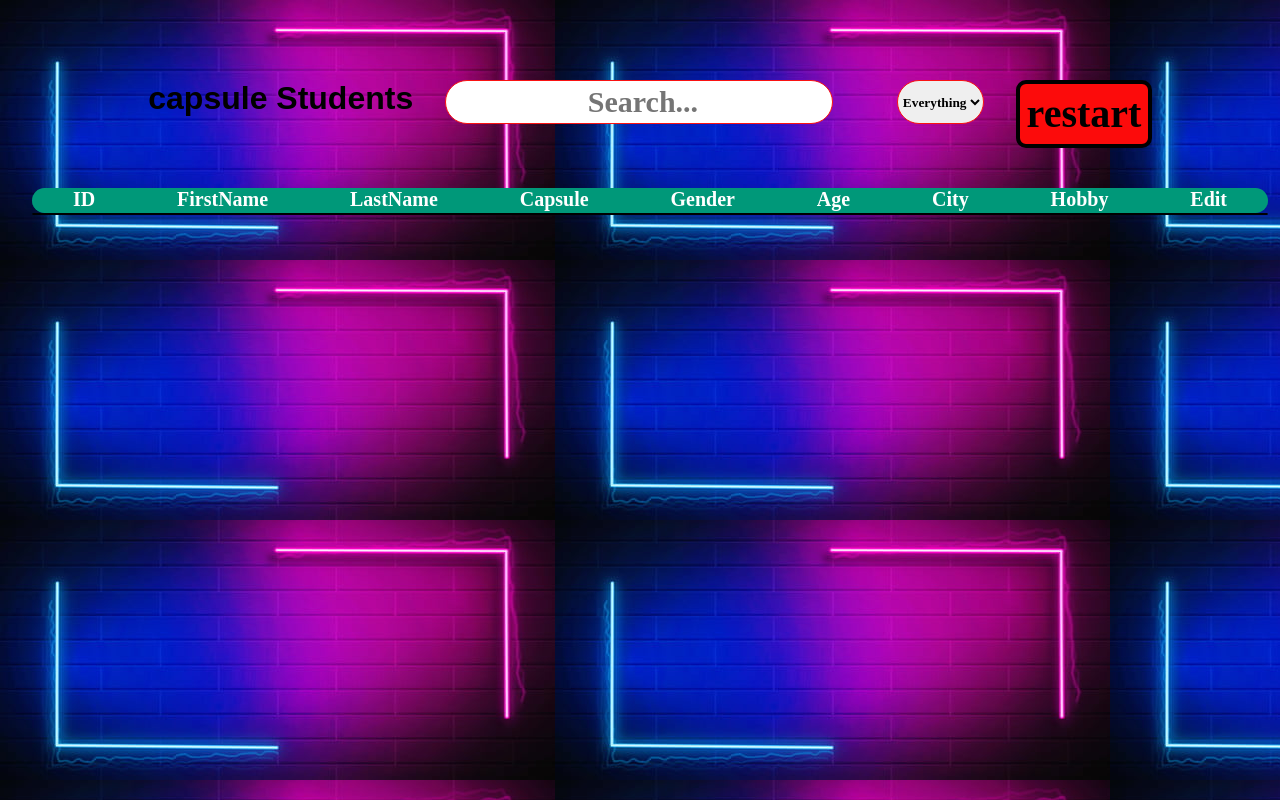
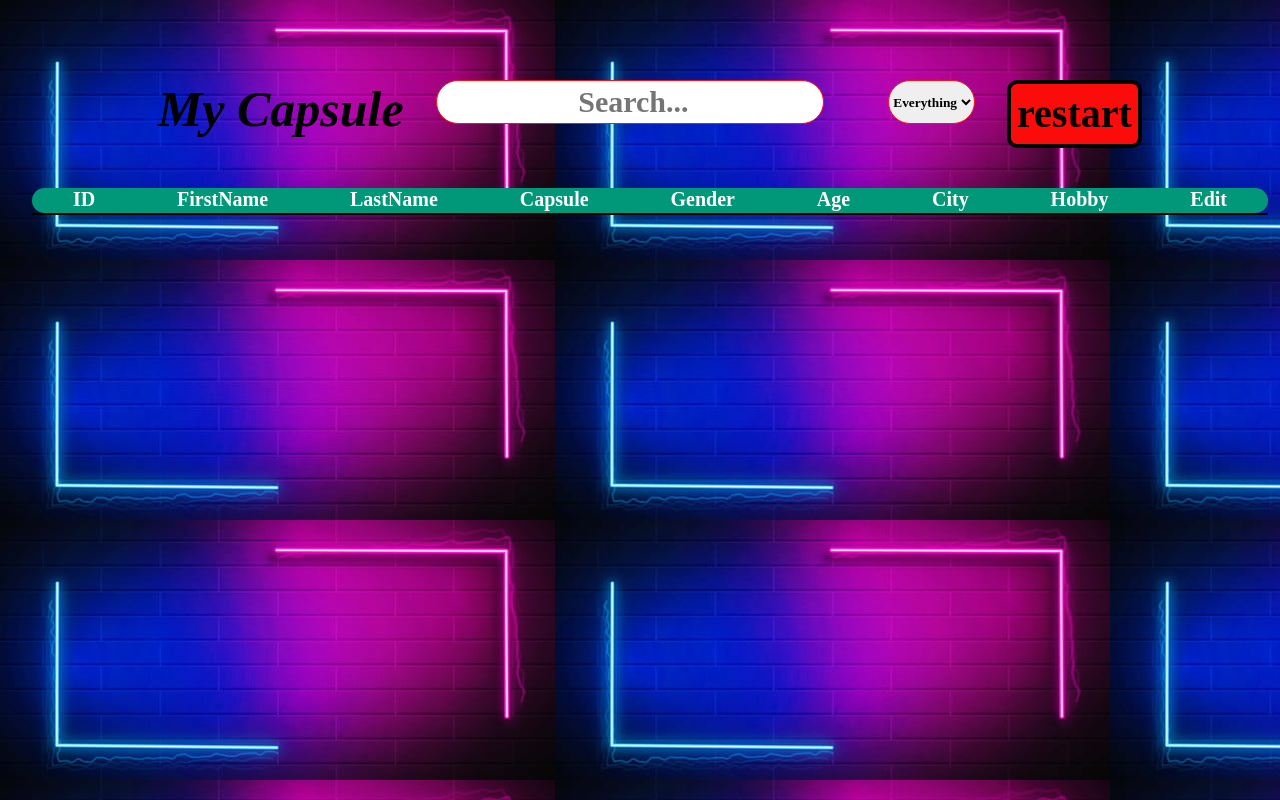
Before and after one commit to farag232/capsule-student, a plain HTML site: page index.html in a window 1280 px wide. Drawn offline with Linux system fonts and the light colour scheme; no server answers.

Commit message:
second message

```diff
--- a/index.html
+++ b/index.html
@@ -12,7 +12,7 @@
 
 <body>
   <div class="search">
-    <h1 class="cap">capsule Students</h1>
+    <h1 class="cap">My Capsule</h1>
     <input type="text" id="input" class="search-item" placeholder=" Search..." />
     <select name="category" id="category" class="search-item">
       <option value="everything">Everything</option>
--- a/style.css
+++ b/style.css
@@ -19,7 +19,10 @@
   }
 
   .cap{
-    font-family: fantasy;
+    font-family: serif;
+    font-style: italic;
+    font-size: 50px;
+
   }
 
 
```
